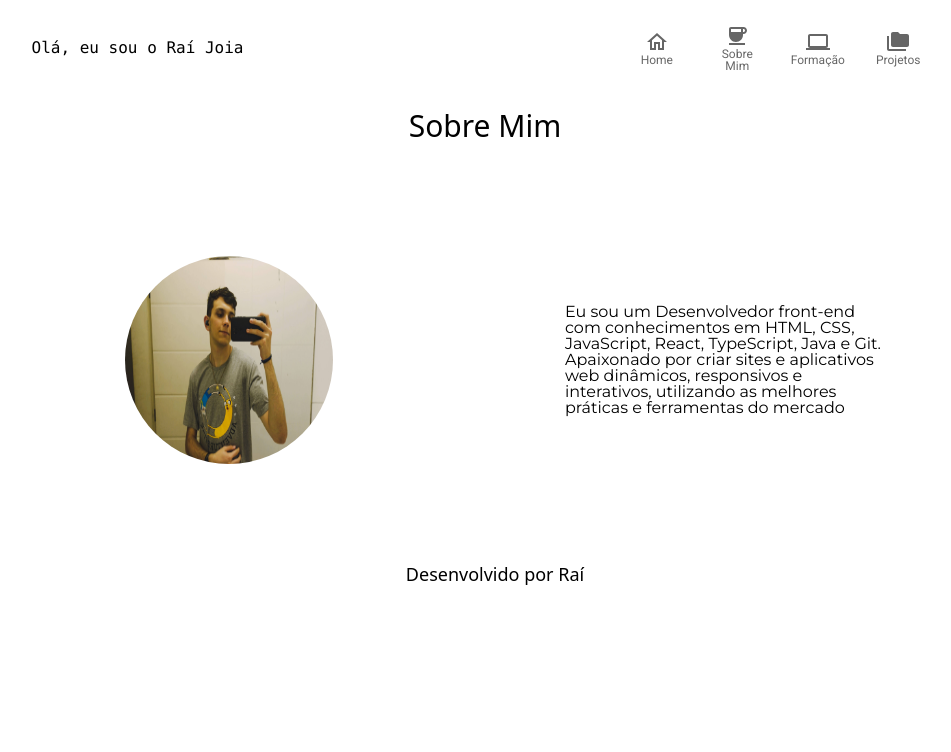
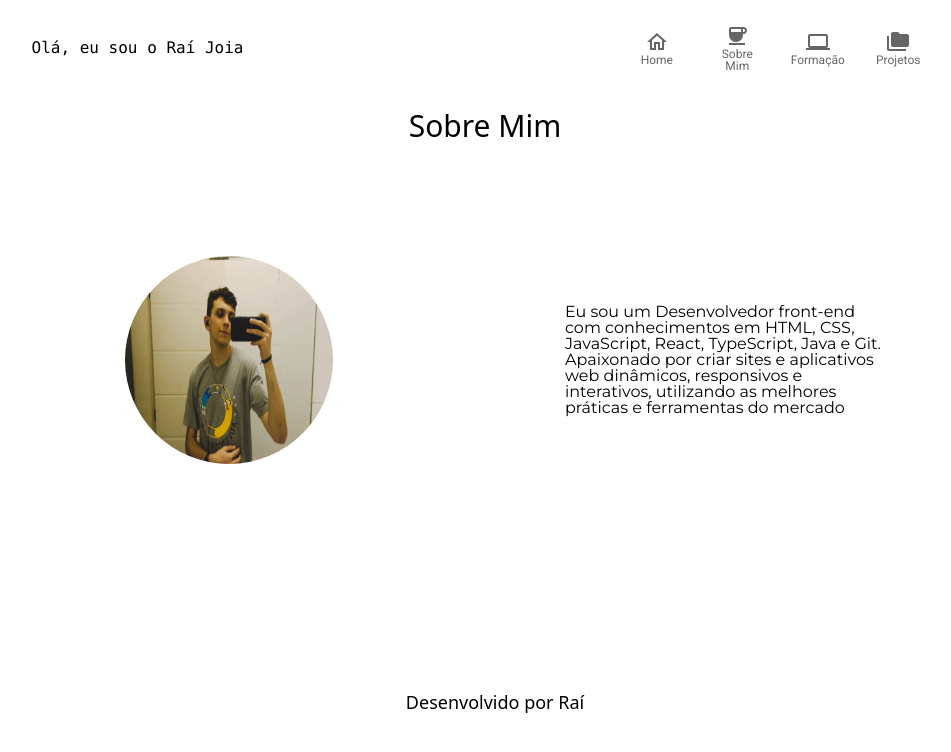
Before and after one commit to Raijoia/portfolio_2.0, a React (Vite) app: page /sobremim in a window 1280 px wide. Shown: the top 752 px of the page, without its empty margins (155-1106 px from the left). Built offline with nearby package versions, Linux system fonts and the light colour scheme.

Commit message:
padding bottom bug

```diff
--- a/src/pages/Inicio/index.tsx
+++ b/src/pages/Inicio/index.tsx
@@ -3,7 +3,7 @@ import Image from "../../components/Image"
 
 const Inicio = () => {
   return (
-    <main className="md:grid md:grid-cols-2 justify-center gap-40  pt-44 pb-24 ml-28 mr-28">
+    <main className="md:grid md:grid-cols-2 justify-center gap-40  pt-44 pb-56 ml-28 mr-28">
       <InicioLeft />
       <Image />
     </main>
--- a/src/pages/SobreMim/index.tsx
+++ b/src/pages/SobreMim/index.tsx
@@ -6,7 +6,7 @@ const SobreMim = () => {
   return (
     <>
       <Title>Sobre Mim</Title>
-      <main className="md:grid md:grid-cols-2 justify-center items-center gap-40 pt-28 pb-24 ml-28 mr-28">
+      <main className="md:grid md:grid-cols-2 justify-center items-center gap-40 pt-28 pb-56 ml-28 mr-28">
         <div className="ml-10">
           <Image />
         </div>
```
Also changed, not shown: 1 other file (tests, documents, lock files or other folders).
